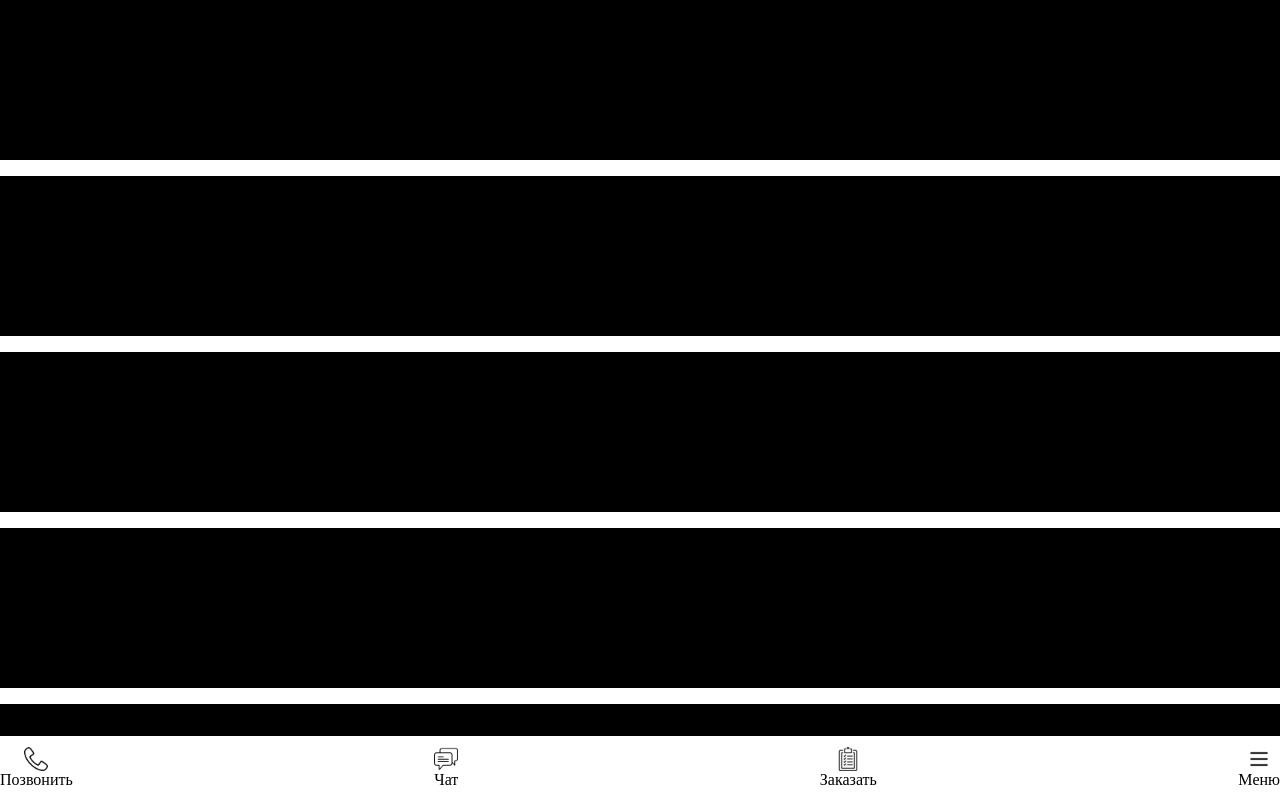
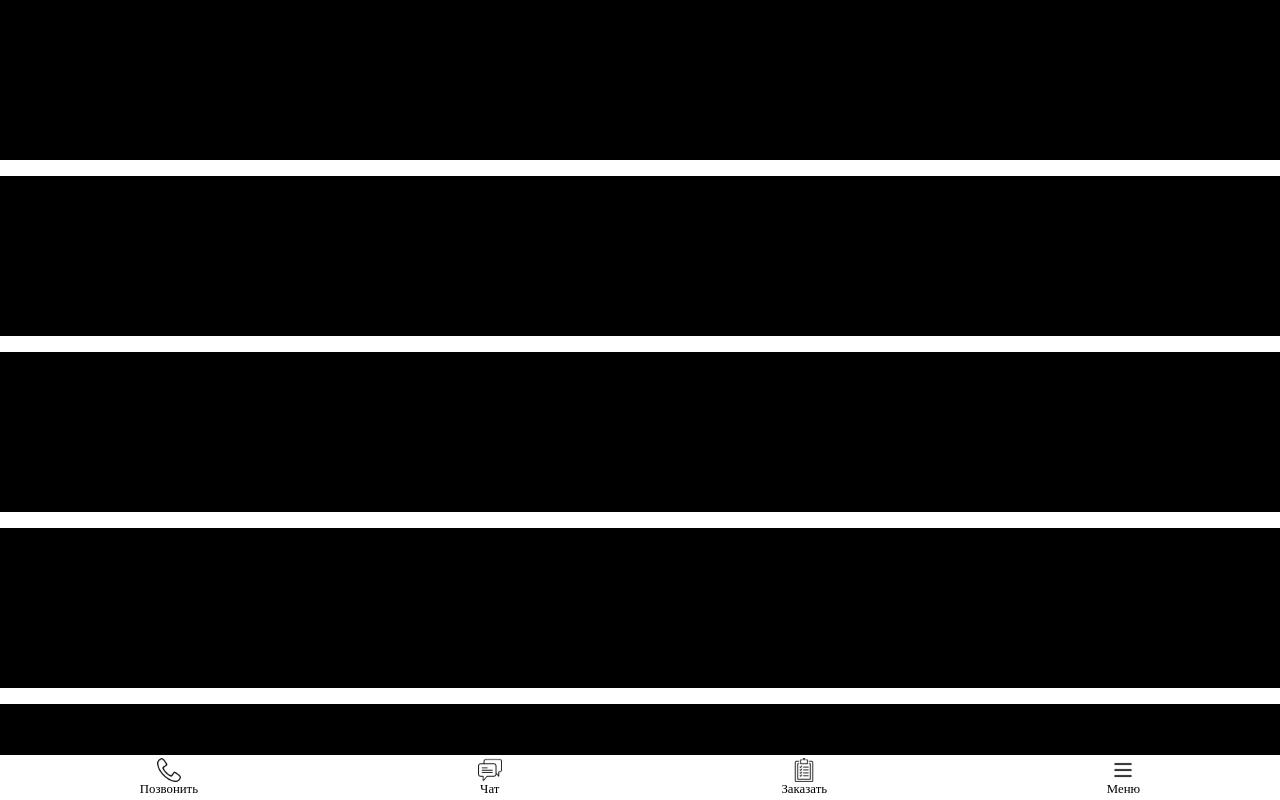
Before and after one commit to Maxim9952/Maxim9952.github.io, a website: page menu/index.html in a window 1280 px wide. Shown: the top 800 px of the page. Drawn offline with Linux system fonts and the light colour scheme.

Commit message:
fourth menu

```diff
--- a/menu/css/style.css
+++ b/menu/css/style.css
@@ -8,7 +8,7 @@ body {
     flex-direction: column;
 }
 footer {
-    height: 4rem;
+    height: 2.8rem;
     width: 100%;
     background-color: white;
     position: fixed;
@@ -23,13 +23,16 @@ footer ul {
     display: flex;
     list-style: none;
     width: 100%;
-    justify-content: space-between;
+    justify-content: space-around;
 }
 
 footer ul li a img {
     height: 1.5rem;
     width: 1.5rem;
+    fill: aqua;
 }
+
+
 
 footer ul li a{
     display: flex;
@@ -37,7 +40,7 @@ footer ul li a{
     align-items: center;
     text-decoration: none;
     color: black;
-    font-size: 1rem;
+    font-size: 0.8rem;
 
 }
 
```
